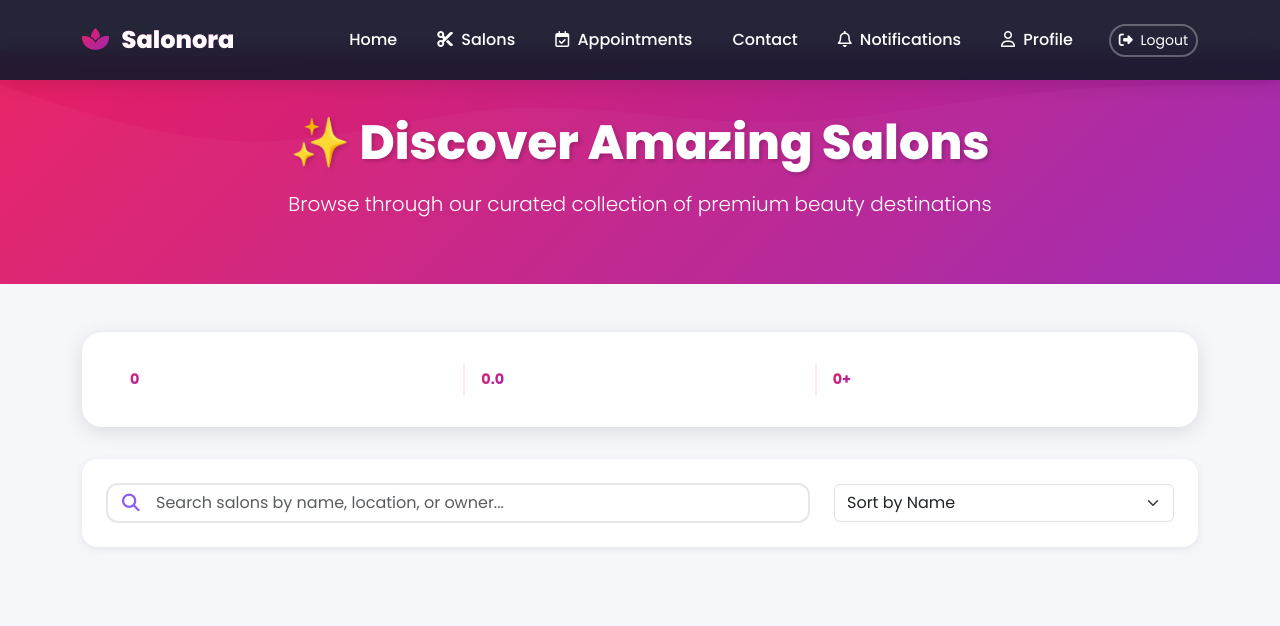
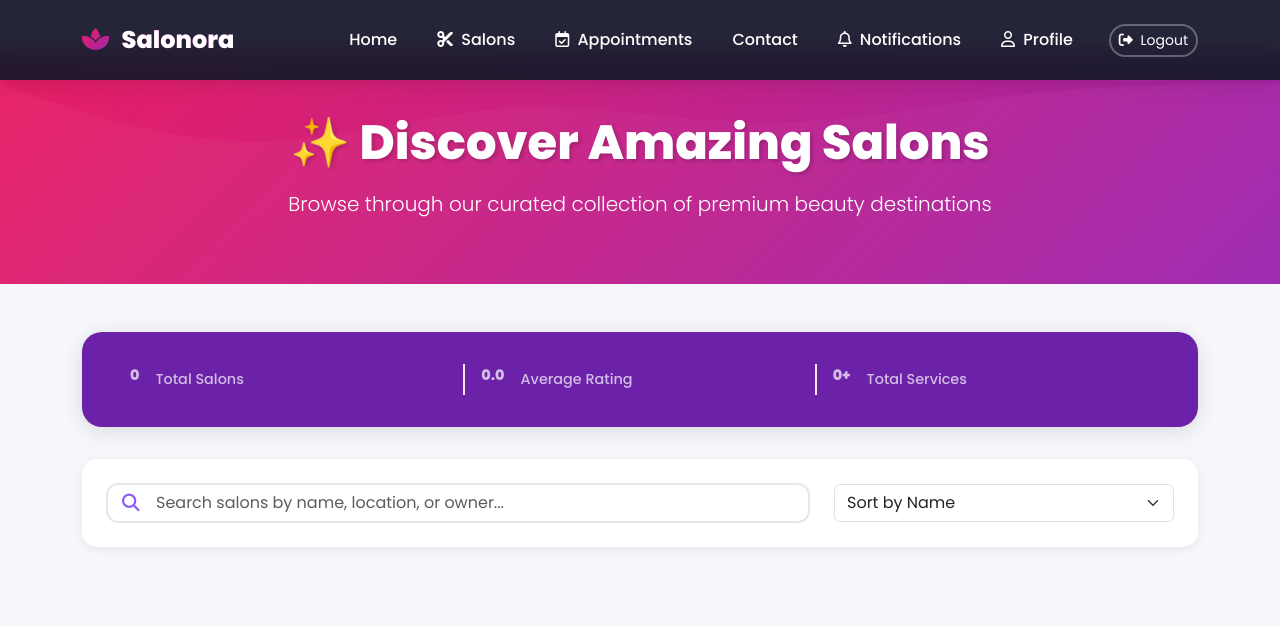
Before and after one commit to sahilkavishka/salon, a PHP site: page /user/salon_view.php in a window 1280 px wide. Shown: the top 626 px of the page. Run offline with PHP 8.4, Linux system fonts and the light colour scheme; the visitor is signed in with stand-in values (Sample User, id 1); data that the repository does not hold is empty.

Commit message:
25/11/25-6.58

```diff
--- a/public/user/salon_view.php
+++ b/public/user/salon_view.php
@@ -149,12 +149,12 @@ $logged_user_role = $_SESSION['role'] ?? '';
       animation: fadeInUp 0.8s ease 0.2s both;
     }
 
-    /* Stats Bar */
+      /* Stats Bar */
     .stats-bar {
       display: flex;
       justify-content: space-around;
       align-items: center;
-      background: white;
+      background:var(--dark-purple);
       border-radius: 20px;
       padding: 2rem;
       margin-bottom: 2rem;
@@ -175,19 +175,17 @@ $logged_user_role = $_SESSION['role'] ?? '';
 
     .stat-number {
       display: block;
-      font-size: 2.2rem;
-      font-weight: 700;
-      background: var(--gradient-primary);
-      -webkit-background-clip: text;
-      -webkit-text-fill-color: transparent;
-      background-clip: text;
+      font-size: 3.5rem;
+      font-weight: 800;
+      color: var(--primary-pink);
+      margin-bottom: 0.5rem;
     }
 
     .stat-label {
       display: block;
-      font-size: 2.9rem;
-      color: #666;
-      margin-top: 0.5rem;
+      font-size: 1rem;
+      color: #df0b80ff;
+      font-weight: 500;
     }
 
     /* Filter Bar */
@@ -631,10 +629,12 @@ $logged_user_role = $_SESSION['role'] ?? '';
     <?php endif; ?>
 
     <div class="stats-bar">
+
       <div class="stat-item">
         <span class="stat-number"><?= $total_salons ?></span>
         <span class="stat-label">Total Salons</span>
       </div>
+
       <div class="stat-item">
         <span class="stat-number"><?= number_format($avg_rating_all, 1) ?></span>
         <span class="stat-label">Average Rating</span>
@@ -643,6 +643,7 @@ $logged_user_role = $_SESSION['role'] ?? '';
         <span class="stat-number"><?= $total_services ?>+</span>
         <span class="stat-label">Total Services</span>
       </div>
+
     </div>
 
     <div class="filter-bar">
```
